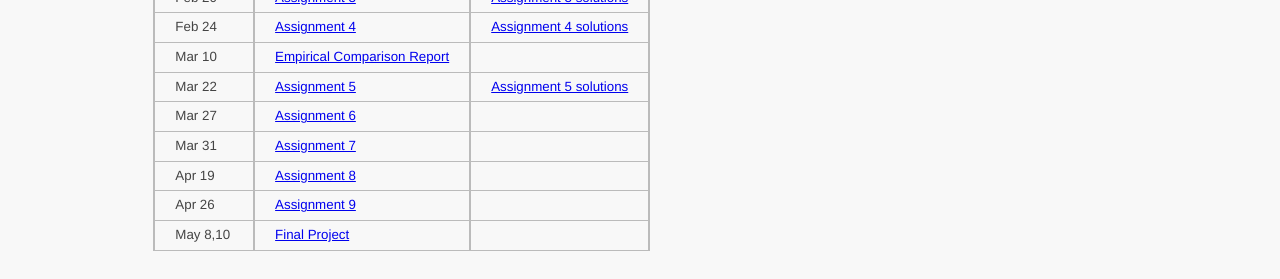
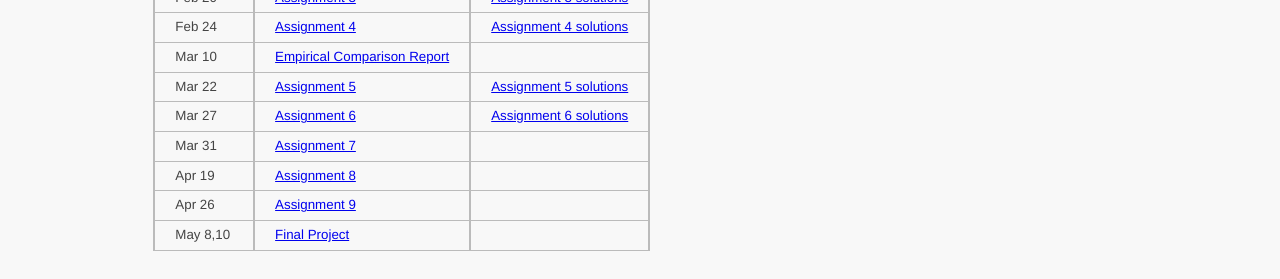
Before and after one commit to ycpcs/cs360-spring2017, a Jekyll site: the page built from assign/index.md, in a window 1280 px wide. Shown: the part 218-497 px from the top of the page. Built offline with Jekyll 4.4.1, drawn with Linux system fonts in a browser that asks for light colours.

Commit message:
update index
update index

```diff
--- a/assign/index.md
+++ b/assign/index.md
@@ -13,7 +13,7 @@ This page links to assignment descriptions.
 > Feb 24   | [Assignment 4](../assign/assign04.html)                  | [Assignment 4 solutions](../assign/sol/assign04sol.pdf) |
 > Mar 10   | [Empirical Comparison Report](../assign/emp_comp.html)   |           |
 > Mar 22   | [Assignment 5](../assign/assign05.html)                  | [Assignment 5 solutions](../assign/sol/assign05sol.pdf) |
-> Mar 27   | [Assignment 6](../assign/assign06.html)                  | <!-- [Assignment 6 solutions](../assign/sol/assign06sol.pdf) --> |
+> Mar 27   | [Assignment 6](../assign/assign06.html)                  | [Assignment 6 solutions](../assign/sol/assign06sol.pdf) |
 > Mar 31   | [Assignment 7](../assign/assign07.html)                  | <!-- [Assignment 7 solutions](../assign/sol/assign07sol.pdf) --> |
 > Apr 19   | [Assignment 8](../assign/assign08.html)                  | <!-- [Assignment 8 solutions](../assign/sol/assign08sol.pdf) --> |
 > Apr 26   | [Assignment 9](../assign/assign09.html)                  | <!-- [Assignment 9 solutions](../assign/sol/assign09sol.pdf) --> |
```
